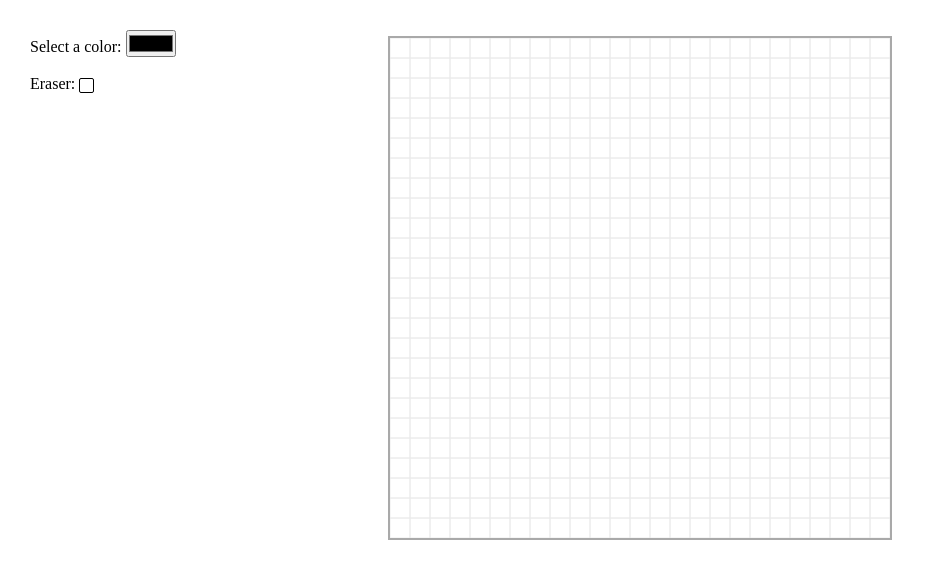
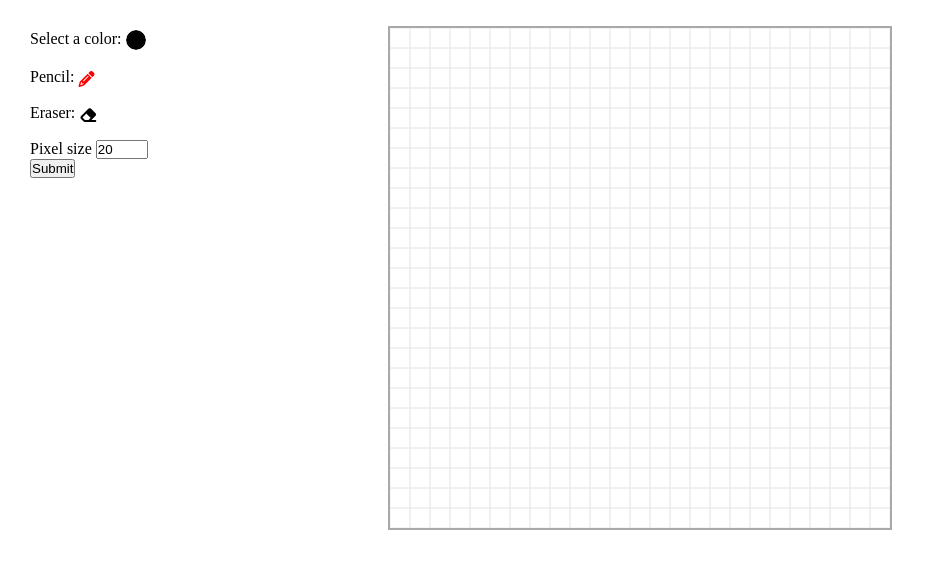
Before and after one commit to Palhanor/Pixel-Art-Studio, a plain HTML site: page index.html in a window 1280 px wide. Shown: the whole page, without its empty margins (0-925 px from the left). Drawn offline with Linux system fonts and the light colour scheme.

Commit message:
Adding pixel resize, eraser and pencil tools

```diff
--- a/index.html
+++ b/index.html
@@ -1,11 +1,8 @@
 <!-- Inspiration: https://www.pixilart.com/draw -->
 
-<!-- Paint: <i class="fas fa-pencil-alt"></i> -->
-<!-- Colors: <i class="fas fa-palette"></i> -->
-<!-- Eraser: <i class="fas fa-eraser"></i> -->
 <!-- Move: <i class="fas fa-arrows-alt"></i> -->
 <!-- Text: <i class="fas fa-font"></i> -->
-<!-- Zoom: <i class="fas fa-search-plus"></i> && <i class="fas fa-search-minus"></i>  -->
+<!-- Zoom:  && <i class="fas fa-search-minus"></i>  -->
 
 <!DOCTYPE html>
 <html lang="en">
@@ -19,14 +16,23 @@
 <body>
 
     <div id="controls">
-        <label for="pincelColor">Select a color: </label>
-        <input type="color" id="pincelColor" name="pincelColor"><br><br>
+        <label for="pencilColor">Select a color: </label>
+        <input type="color" id="pencilColor" name="pencilColor"><br><br>
+        <label for="pencil">Pencil: </label>
+        <i class="fas fa-pencil-alt" id="pencil"></i></i><br><br>
         <label for="eraser">Eraser: </label>
-        <div id="eraser"></div><br><br>
+        <i class="fas fa-eraser" id="eraser"></i><br><br>
+        <!-- <label for="zoom">Zoom: </label>
+        <i class="fas fa-search-plus" id="zoom"></i><br><br> -->
+        <label for="resizePixel">Pixel size</label>
+        <input type="number" id="resizePixel" name="resizePixel" value="20" min="10" max="40" step="10"><br>
+        <button id="submitPixelSize">Submit</button><br><br>
+        <!-- <button id="saveImage">Save</button> -->
     </div>
 
     <canvas width="500" height="500"></canvas>
 
+    <script src="https://kit.fontawesome.com/e47ec628f8.js" crossorigin="anonymous"></script>
     <script src="paint.js"></script>
 
 </body>
--- a/paint.js
+++ b/paint.js
@@ -13,10 +13,21 @@ There's a bug when onmouseup outside of canvas
 
     var screen = document.querySelector("canvas");
     var context = screen.getContext("2d");
-    var color = document.querySelector("#pincelColor");
+    var color = document.querySelector("#pencilColor");
+    var pencil = document.querySelector("#pencil");
     var eraserTool = document.querySelector("#eraser");
+    //var zoomTool = document.querySelector("#zoom");
+    //var save = document.querySelector("#saveImage");
+    var resizePixel = document.querySelector("#resizePixel");
+    var submitPixelSize = document.querySelector("#submitPixelSize");
+
+    var pencilIcon = document.querySelector(".fa-pencil-alt");
+    pencilIcon.style.color = "red";
+    var eraserIcon = document.querySelector(".fa-eraser");
 
     var pixelSize = 20;
+    // var gridSize = 20; - Change the grid and pixel size independently
+    // var screenSize; - Change the size of canvas considering the pixelSize
 
     var xPosition;
     var yPosition;
@@ -29,16 +40,23 @@ There's a bug when onmouseup outside of canvas
     var canPaint = false;
 
     var eraserOn = false;
+    var pencilOn = true;
 
     // Creates the grid system
     function generateGrid() {
+        context.strokeStyle = "#ececec";
         for(let x = 0; x < 500; x = x + pixelSize) {
             for (let y = 0; y < 500; y = y + pixelSize) {
-                context.strokeStyle = "#ececec";
                 context.strokeRect(x, y, pixelSize, pixelSize);
             }
         }
     }
+
+    function clearGrid() {
+        // Clear the trevious grid and screen
+        context.fillStyle = "white";
+        context.fillRect(0, 0, 500, 500);
+            }
 
     // Creates the pixel
     function paint(e) {
@@ -79,16 +97,28 @@ There's a bug when onmouseup outside of canvas
     }
 
     // Activates or deactivate the eraser
-    function eraserControl() {
+    function pencilControl() {
+        eraserIcon.style.color = "black";
+        pencilIcon.style.color = "red";
+        pencilOn = !pencilOn;
         eraserOn = !eraserOn;
-        console.log(eraserOn);
+
     }
 
-    // Deactivates the eraser to let the user draw again
-    function returnsPainting() {
-        if (eraserOn) {
-            eraserOn = !eraserOn;
-        }
+    function eraserControl() {
+        pencilIcon.style.color = "black";
+        eraserIcon.style.color = "red";
+        eraserOn = !eraserOn;
+    }
+
+    function saveImage() {
+        // Create a function that allows user copu the image from canvas
+    }
+
+    function changePixelSize() {
+        clearGrid();
+        pixelSize = parseInt(resizePixel.value);
+        generateGrid();
     }
 
     // Sets the grid system
@@ -105,6 +135,9 @@ There's a bug when onmouseup outside of canvas
 
     // Controls the usage of eraser
     eraserTool.onclick = eraserControl;
+    pencil.onclick = pencilControl;
 
-    // Deactivates eraser and let the user paint again
-    color.onfocus = returnsPainting;
+    // Copy image from clipboard
+    //save.onclick = saveImage;
+
+    submitPixelSize.onclick = changePixelSize;
--- a/style.css
+++ b/style.css
@@ -6,17 +6,45 @@
 #controls {
     margin: 30px 30px;
 }
+canvas {
+    border: 2px solid darkgray;
+    display: block;
+    margin: -200px auto;
+}
+
+#pencilColor {
+    border: none;
+    outline: none;
+    appearance: none;
+    width: 20px;
+    height: 20px;
+    border: none;
+    border-radius: 50%;
+    vertical-align: top;
+    cursor: pointer;
+}
+#pencilColor::-webkit-color-swatch-wrapper {
+    padding: 0;
+}
+#pencilColor::-webkit-color-swatch {
+    border: none;
+    border-radius: 50%;
+}
+
+#pencil {
+    display: inline-block;
+    vertical-align: middle;
+    width: 15px;
+    height: 15px;
+    cursor: pointer;
+    border-radius: 2px;
+}
+
 #eraser {
     display: inline-block;
     vertical-align: middle;
     width: 15px;
     height: 15px;
-    border: 1px solid black;
     cursor: pointer;
     border-radius: 2px;
 }
-canvas {
-    border: 2px solid darkgray;
-    display: block;
-    margin: -105px auto;
-}
```
